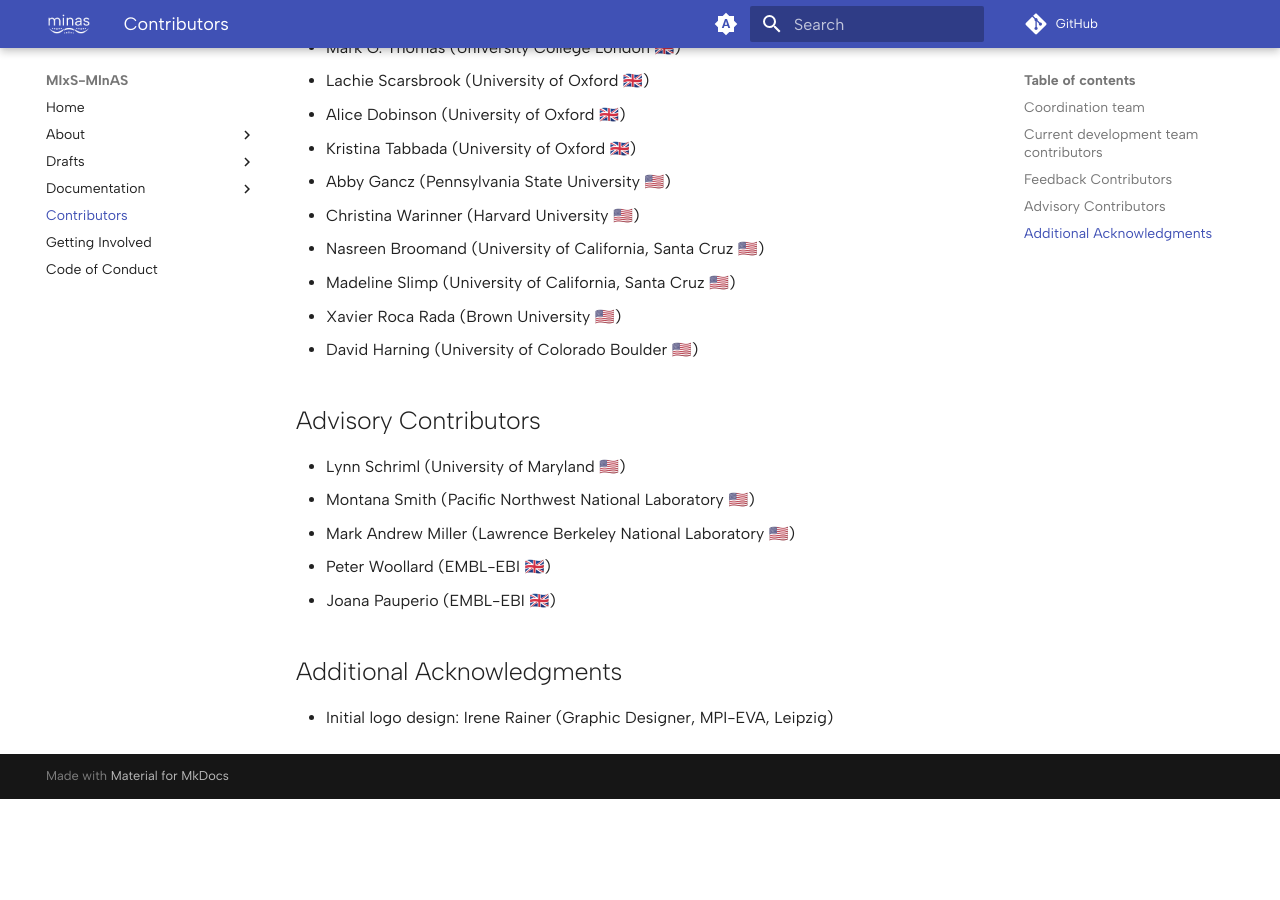
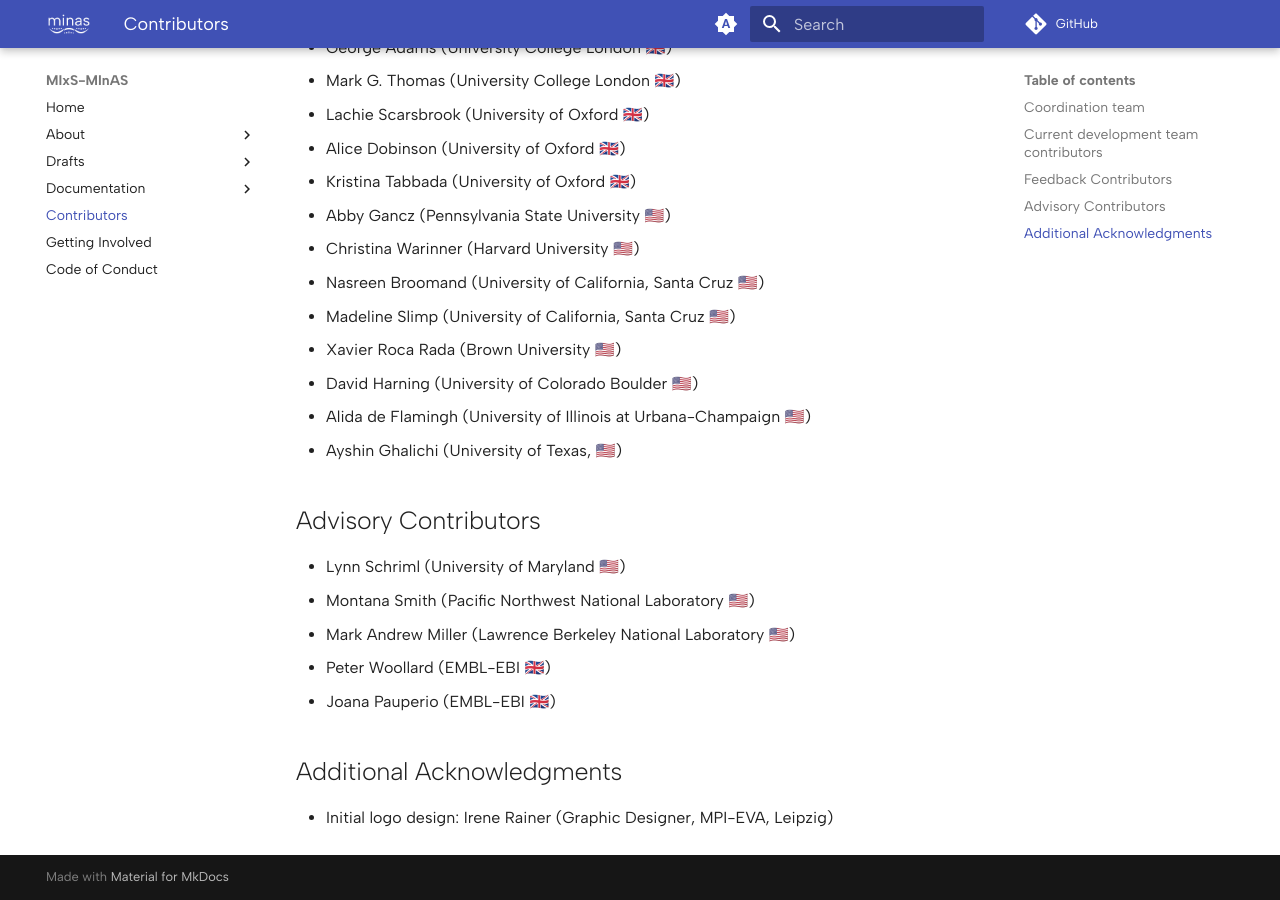
Before and after one commit to MIxS-MInAS/MIxS-MInAS.github.io, an MkDocs documentation site: the page built from docs/contributors.md, in a window 1280 px wide and 900 px high, scrolled down 3846 px. Built offline with MkDocs 1.6.1 and Material for MkDocs 9.7.7, drawn with Linux system fonts in a browser that asks for light colours; comment, search, counter and statistics services are not loaded; before the commit the page ends 4645 px from its top, so only the background shows below that; some of the changed text lies outside the part shown.

Commit message:
Add contributors from N.American session

```diff
--- a/docs/contributors.md
+++ b/docs/contributors.md
@@ -36,6 +36,7 @@ Previously:
 - Bastien Llamas (University of Adelaide 🇦🇺)
 - Yassine Souilmi (University of Adelaide 🇦🇺)
 - Robbi Davidson (University of Adelaide 🇦🇺)
+- Gözde Âtag (University of Vienna, 🇦🇹)
 - Maarten Larmuseau (KU Leuven 🇧🇪)
 - Noah Gaens (KU Leuven 🇧🇪)
 - Toomas Kivisild (KU Leuven 🇧🇪)
@@ -121,6 +122,8 @@ Previously:
 - Madeline Slimp (University of California, Santa Cruz 🇺🇸)
 - Xavier Roca Rada (Brown University 🇺🇸)
 - David Harning (University of Colorado Boulder 🇺🇸)
+- Alida de Flamingh (University of Illinois at Urbana-Champaign 🇺🇸)
+- Ayshin Ghalichi (University of Texas, 🇺🇸)
 
 ## Advisory Contributors
 
```
